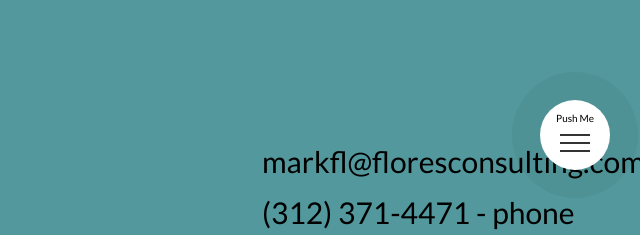
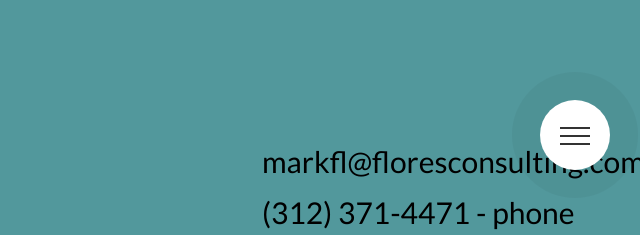
Before and after one commit to markfl/markfloresresume, a website: page index.html in a window 1280 px wide. Shown: the top 235 px of the page, 640-1280 px from the left. Drawn offline with Linux system fonts and the light colour scheme; files whose address does not match are found by name.

Commit message:
Dropped the Press Me

```diff
--- a/index.html
+++ b/index.html
@@ -27,7 +27,7 @@
     <div class="navigation">
       <input type="checkbox" class="navigation__checkbox" id="navi-toggle" />
       <label for="navi-toggle" class="navigation__button">
-        <div class="navigation__pushme">Push Me</div>
+        <!--<div class="navigation__pushme">Push Me</div>-->
         <span class="navigation__icon">&nbsp;</span>
       </label>
 
@@ -894,14 +894,6 @@
     </main>
 
     <footer class="footer">
-      <!--    <ul class="footer__list">
-                <li class="footer__list-item"><a href="#" class="footer__link">About us</a></li>
-                <li class="footer__list-item"><a href="#" class="footer__link">Blog</a></li>
-                <li class="footer__list-item"><a href="#" class="footer__link">Press</a></li>
-                <li class="footer__list-item"><a href="#" class="footer__link">iOS App</a></li>
-                <li class="footer__list-item"><a href="#" class="footer__link">Android App</a></li>
-
-            </ul> -->
       <div>
         <p>
           Copyright &copy; 1995 -
--- a/package.json
+++ b/package.json
@@ -21,7 +21,7 @@
   "devDependencies": {
     "autoprefixer": "^9.8.0",
     "concat": "^1.0.3",
-    "node-sass": "^4.14.1",
+    "node-sass": "^5.0.0",
     "npm-run-all": "^4.1.5",
     "postcss-cli": "^7.1.1"
   }
--- a/sass/layout/_navigation.scss
+++ b/sass/layout/_navigation.scss
@@ -145,17 +145,17 @@
   }
 
   // push me
-  &__pushme {
-    position: relative;
+  // &__pushme {
+  //  position: relative;
     // margin-top: 3.5rem;
-    margin-top: 1rem;
-  }
+  //  margin-top: 1rem;
+  // }
 
   // Icon
   &__icon {
     position: relative;
-    // margin-top: 3.5rem;
-    margin-top: 1.5rem;
+    margin-top: 3.5rem;
+    // margin-top: 1.5rem;
 
     &,
     &::before,
```
Also changed, not shown: css/style.css.
